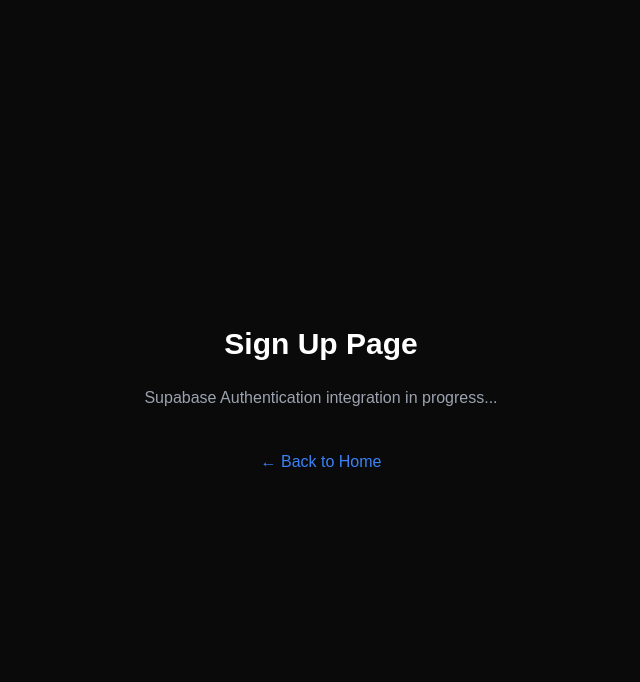
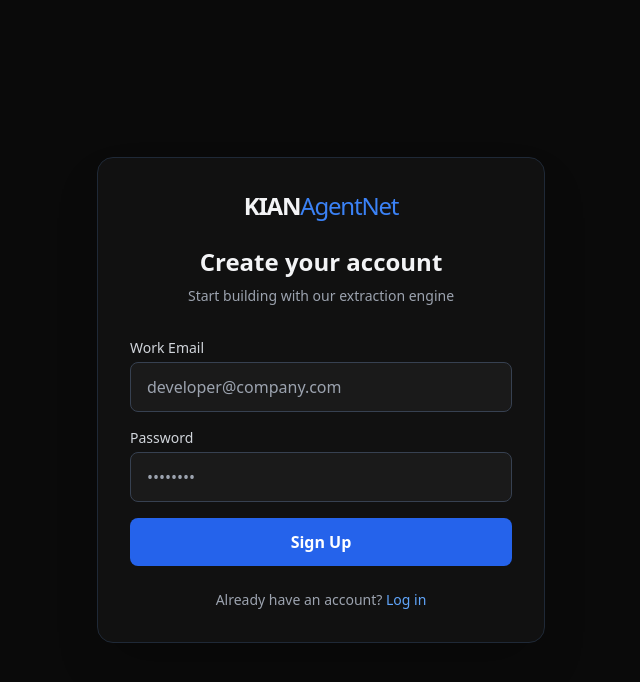
Before and after one commit to chromadreamstudio-netizen/kian-agentnet-ui, a Next.js app: page /signup in a window 1280 px wide. Shown: the top 682 px of the page, without its empty margins (319-959 px from the left). Built offline with nearby package versions, Linux system fonts and the light colour scheme.

Commit message:
feat: implement supabase auth and middleware protection

```diff
--- a/src/app/login/page.tsx
+++ b/src/app/login/page.tsx
@@ -1,11 +1,96 @@
+'use client';
+
+import React, { useState } from 'react';
+import { createClient } from '@supabase/supabase-js';
+import { useRouter } from 'next/navigation';
 import Link from 'next/link';
 
+const supabaseUrl = 'https://wexqgdkcwkzcrxgmxwkj.supabase.co';
+const supabaseKey = 'eyJhbGciOiJIUzI1NiIsInR5cCI6IkpXVCJ9.eyJpc3MiOiJzdXBhYmFzZSIsInJlZiI6IndleHFnZGtjd2t6Y3J4Z214d2tqIiwicm9sZSI6ImFub24iLCJpYXQiOjE3OTAwODUyODMsImV4cCI6MjEwNTY2MTI4M30.K7SS0Be1nNT-TMWp3021OfYiYsi7rM7f4h_3lrdN-2w';
+const supabase = createClient(supabaseUrl, supabaseKey);
+
 export default function LoginPage() {
+  const router = useRouter();
+  const [email, setEmail] = useState('');
+  const [password, setPassword] = useState('');
+  const [loading, setLoading] = useState(false);
+  const [error, setError] = useState('');
+
+  const handleLogin = async (e: React.FormEvent) => {
+    e.preventDefault();
+    setLoading(true);
+    setError('');
+
+    const { error } = await supabase.auth.signInWithPassword({
+      email,
+      password,
+    });
+
+    if (error) {
+      setError(error.message);
+      setLoading(false);
+    } else {
+      router.push('/dashboard');
+    }
+  };
+
   return (
-    <div className="min-h-screen bg-[#0a0a0a] text-white flex flex-col items-center justify-center gap-6">
-      <h1 className="text-3xl font-bold">Login Page</h1>
-      <p className="text-gray-400">Supabase Authentication integration in progress...</p>
-      <Link href="/" className="text-blue-500 hover:underline mt-4">← Back to Home</Link>
+    <div className="min-h-screen bg-[#0a0a0a] text-gray-100 flex items-center justify-center p-6 font-sans">
+      <div className="w-full max-w-md bg-[#111] p-8 rounded-2xl border border-gray-800 shadow-2xl">
+        <div className="text-center mb-8">
+          <Link href="/" className="text-2xl font-black tracking-tighter">
+            KIAN<span className="text-blue-500 font-light">AgentNet</span>
+          </Link>
+          <h1 className="text-2xl font-bold mt-6 mb-2">Welcome back</h1>
+          <p className="text-gray-400 text-sm">Log in to your workspace</p>
+        </div>
+
+        <form onSubmit={handleLogin} className="space-y-4">
+          <div>
+            <label className="block text-sm font-medium text-gray-300 mb-1">Work Email</label>
+            <input
+              type="email"
+              required
+              value={email}
+              onChange={(e) => setEmail(e.target.value)}
+              className="w-full bg-[#1a1a1a] border border-gray-700 text-white rounded-lg px-4 py-3 focus:outline-none focus:border-blue-500 focus:ring-1 focus:ring-blue-500 transition"
+              placeholder="developer@company.com"
+            />
+          </div>
+          <div>
+            <div className="flex justify-between items-center mb-1">
+              <label className="block text-sm font-medium text-gray-300">Password</label>
+              <a href="#" className="text-xs text-blue-400 hover:text-blue-300 transition">Forgot password?</a>
+            </div>
+            <input
+              type="password"
+              required
+              value={password}
+              onChange={(e) => setPassword(e.target.value)}
+              className="w-full bg-[#1a1a1a] border border-gray-700 text-white rounded-lg px-4 py-3 focus:outline-none focus:border-blue-500 focus:ring-1 focus:ring-blue-500 transition"
+              placeholder="••••••••"
+            />
+          </div>
+
+          {error && (
+            <div className="p-3 rounded-lg text-sm bg-red-900/30 text-red-400 border border-red-900/50">
+              {error}
+            </div>
+          )}
+
+          <button
+            type="submit"
+            disabled={loading}
+            className="w-full bg-blue-600 hover:bg-blue-500 text-white font-semibold py-3 rounded-lg transition mt-4 disabled:opacity-50"
+          >
+            {loading ? 'Authenticating...' : 'Log In'}
+          </button>
+        </form>
+
+        <div className="mt-6 text-center text-sm text-gray-400">
+          Don't have an account? <Link href="/signup" className="text-blue-400 hover:text-blue-300 transition">Sign up</Link>
+        </div>
+      </div>
     </div>
   );
 }
--- a/src/app/signup/page.tsx
+++ b/src/app/signup/page.tsx
@@ -1,11 +1,98 @@
+'use client';
+
+import React, { useState } from 'react';
+import { createClient } from '@supabase/supabase-js';
+import { useRouter } from 'next/navigation';
 import Link from 'next/link';
 
+// يفضل لاحقاً نقل هذه المفاتيح إلى ملف .env.local
+const supabaseUrl = 'https://wexqgdkcwkzcrxgmxwkj.supabase.co';
+const supabaseKey = 'eyJhbGciOiJIUzI1NiIsInR5cCI6IkpXVCJ9.eyJpc3MiOiJzdXBhYmFzZSIsInJlZiI6IndleHFnZGtjd2t6Y3J4Z214d2tqIiwicm9sZSI6ImFub24iLCJpYXQiOjE3OTAwODUyODMsImV4cCI6MjEwNTY2MTI4M30.K7SS0Be1nNT-TMWp3021OfYiYsi7rM7f4h_3lrdN-2w';
+const supabase = createClient(supabaseUrl, supabaseKey);
+
 export default function SignupPage() {
+  const router = useRouter();
+  const [email, setEmail] = useState('');
+  const [password, setPassword] = useState('');
+  const [loading, setLoading] = useState(false);
+  const [message, setMessage] = useState('');
+
+  const handleSignup = async (e: React.FormEvent) => {
+    e.preventDefault();
+    setLoading(true);
+    setMessage('');
+
+    const { data, error } = await supabase.auth.signUp({
+      email,
+      password,
+    });
+
+    if (error) {
+      setMessage(error.message);
+    } else {
+      setMessage('Registration successful! Please check your email to verify your account.');
+      // في حال لم تقم بتفعيل تأكيد الإيميل في Supabase، سيسجل الدخول مباشرة
+      if (data.session) {
+        router.push('/dashboard');
+      }
+    }
+    setLoading(false);
+  };
+
   return (
-    <div className="min-h-screen bg-[#0a0a0a] text-white flex flex-col items-center justify-center gap-6">
-      <h1 className="text-3xl font-bold">Sign Up Page</h1>
-      <p className="text-gray-400">Supabase Authentication integration in progress...</p>
-      <Link href="/" className="text-blue-500 hover:underline mt-4">← Back to Home</Link>
+    <div className="min-h-screen bg-[#0a0a0a] text-gray-100 flex items-center justify-center p-6 font-sans">
+      <div className="w-full max-w-md bg-[#111] p-8 rounded-2xl border border-gray-800 shadow-2xl">
+        <div className="text-center mb-8">
+          <Link href="/" className="text-2xl font-black tracking-tighter">
+            KIAN<span className="text-blue-500 font-light">AgentNet</span>
+          </Link>
+          <h1 className="text-2xl font-bold mt-6 mb-2">Create your account</h1>
+          <p className="text-gray-400 text-sm">Start building with our extraction engine</p>
+        </div>
+
+        <form onSubmit={handleSignup} className="space-y-4">
+          <div>
+            <label className="block text-sm font-medium text-gray-300 mb-1">Work Email</label>
+            <input
+              type="email"
+              required
+              value={email}
+              onChange={(e) => setEmail(e.target.value)}
+              className="w-full bg-[#1a1a1a] border border-gray-700 text-white rounded-lg px-4 py-3 focus:outline-none focus:border-blue-500 focus:ring-1 focus:ring-blue-500 transition"
+              placeholder="developer@company.com"
+            />
+          </div>
+          <div>
+            <label className="block text-sm font-medium text-gray-300 mb-1">Password</label>
+            <input
+              type="password"
+              required
+              value={password}
+              onChange={(e) => setPassword(e.target.value)}
+              className="w-full bg-[#1a1a1a] border border-gray-700 text-white rounded-lg px-4 py-3 focus:outline-none focus:border-blue-500 focus:ring-1 focus:ring-blue-500 transition"
+              placeholder="••••••••"
+            />
+          </div>
+
+          {message && (
+            <div className={`p-3 rounded-lg text-sm ${message.includes('successful') ? 'bg-green-900/30 text-green-400 border border-green-900/50' : 'bg-red-900/30 text-red-400 border border-red-900/50'}`}>
+              {message}
+            </div>
+          )}
+
+          <button
+            type="submit"
+            disabled={loading}
+            className="w-full bg-blue-600 hover:bg-blue-500 text-white font-semibold py-3 rounded-lg transition mt-4 disabled:opacity-50"
+          >
+            {loading ? 'Creating account...' : 'Sign Up'}
+          </button>
+        </form>
+
+        <div className="mt-6 text-center text-sm text-gray-400">
+          Already have an account? <Link href="/login" className="text-blue-400 hover:text-blue-300 transition">Log in</Link>
+        </div>
+      </div>
     </div>
   );
 }
```
Also changed, not shown: src/middleware.ts (added, +37 -0 lines).
